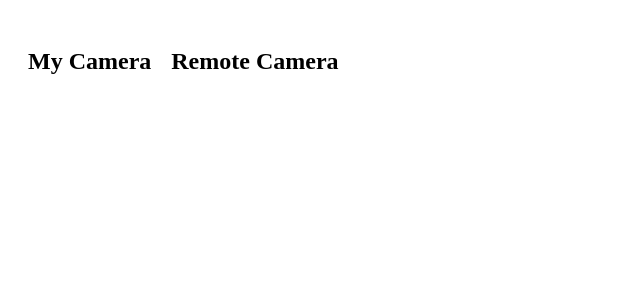
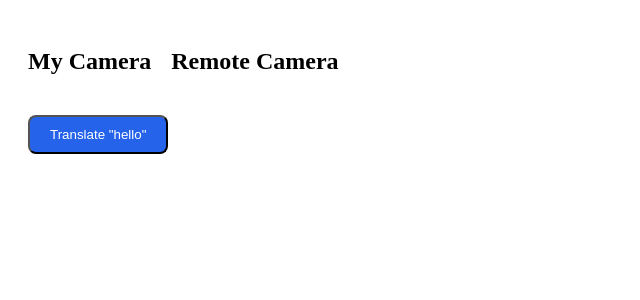
Before and after one commit to SoufianeMaakouk/VCSL, a React (Vite) app in the folder frontend/: page / in a window 1280 px wide. Shown: the top 300 px of the page, without its empty margins (0-640 px from the left). Built offline with nearby package versions, Linux system fonts and the light colour scheme; no server answers.

Commit message:
Update App.tsx

```diff
--- a/frontend/src/App.tsx
+++ b/frontend/src/App.tsx
@@ -4,6 +4,8 @@ import Peer from "simple-peer";
 export default function App() {
   const [stream, setStream] = useState<MediaStream | null>(null);
   const [remoteStream, setRemoteStream] = useState<MediaStream | null>(null);
+  const [sign, setSign] = useState<string>("");
+
   const wsRef = useRef<WebSocket | null>(null);
   const peerRef = useRef<Peer.Instance | null>(null);
 
@@ -18,6 +20,14 @@ export default function App() {
 
       ws.onopen = () => {
         console.log("Connected to signaling server");
+
+        // create initiator peer
+        const peer = new Peer({ initiator: true, trickle: false, stream: s });
+        peer.on("signal", (signal) => {
+          ws.send(JSON.stringify({ type: "offer", signal }));
+        });
+        peer.on("stream", (remote) => setRemoteStream(remote));
+        peerRef.current = peer;
       };
 
       ws.onmessage = (event) => {
@@ -35,21 +45,28 @@ export default function App() {
           peerRef.current.signal(data.signal);
         }
       };
-
-      // create initiator peer after ws ready
-      ws.onopen = () => {
-        const peer = new Peer({ initiator: true, trickle: false, stream: s });
-        peer.on("signal", (signal) => {
-          ws.send(JSON.stringify({ type: "offer", signal }));
-        });
-        peer.on("stream", (remote) => setRemoteStream(remote));
-        peerRef.current = peer;
-      };
     });
   }, []);
 
+  // --- Translator test function ---
+  const callTranslator = async () => {
+    try {
+      const res = await fetch("https://vcsl-1.onrender.com/translate", {
+        method: "POST",
+        headers: { "Content-Type": "application/json" },
+        body: JSON.stringify({ text: "hello" }),
+      });
+      const data = await res.json();
+      setSign(data.sign);
+    } catch (err) {
+      console.error("Translator error:", err);
+      setSign("⚠️ Translator service unreachable");
+    }
+  };
+
   return (
-    <div style={{ display: "flex", gap: "20px", padding: "20px" }}>
+    <div style={{ display: "flex", flexDirection: "column", gap: "20px", padding: "20px" }}>
+      <div style={{ display: "flex", gap: "20px" }}>
         <div>
           <h2>My Camera</h2>
           {stream && <video autoPlay playsInline muted ref={(v) => v && (v.srcObject = stream)} />}
@@ -59,5 +76,20 @@ export default function App() {
           {remoteStream && <video autoPlay playsInline ref={(v) => v && (v.srcObject = remoteStream)} />}
         </div>
       </div>
+
+      <div>
+        <button
+          onClick={callTranslator}
+          style={{ padding: "10px 20px", background: "#2563eb", color: "white", borderRadius: "8px" }}
+        >
+          Translate "hello"
+        </button>
+        {sign && (
+          <p style={{ marginTop: "10px", fontSize: "18px" }}>
+            Translation: <strong>{sign}</strong>
+          </p>
+        )}
+      </div>
+    </div>
   );
 }
```
Lines whose indentation alone changed are shown as unchanged.
